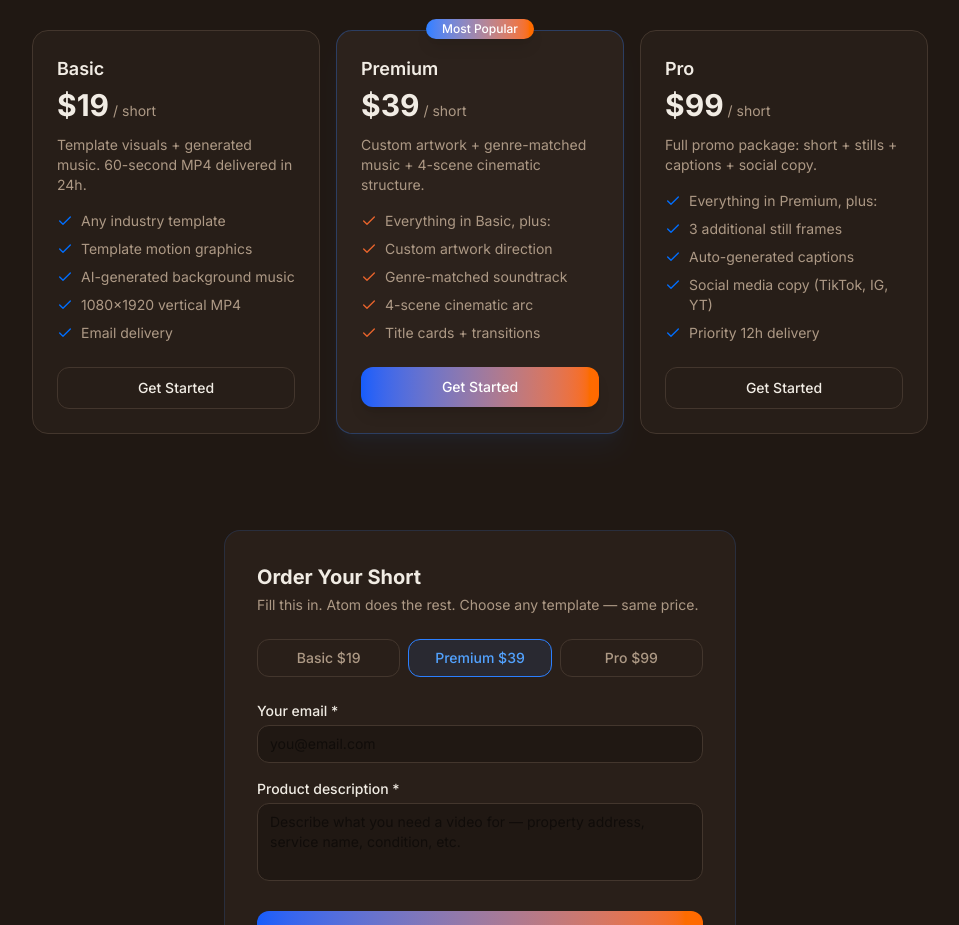
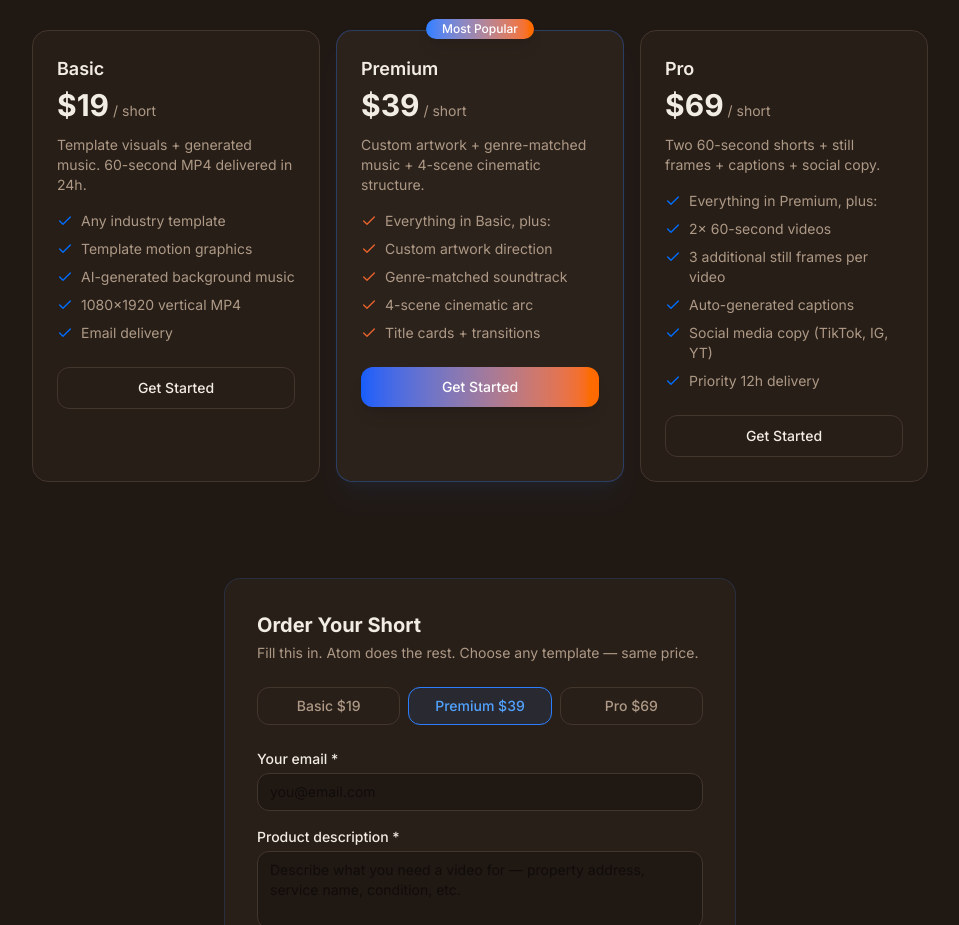
Before and after one commit to nas20two/nasyhub-v2, a Next.js app: page /atom in a window 1280 px wide. Shown: the part 2860-3785 px from the top of the page, without its empty margins (160-1119 px from the left). Built offline with nearby package versions, Linux system fonts and the light colour scheme.

Commit message:
Atom: Pro pricing  with 2 videos + tier descriptions

```diff
--- a/src/app/api/create-atom-checkout/route.ts
+++ b/src/app/api/create-atom-checkout/route.ts
@@ -5,7 +5,7 @@ const STRIPE_API = "https://api.stripe.com/v1";
 const TIER_PRICES: Record<string, { amount: number; name: string; desc: string }> = {
   basic: { amount: 1900, name: "Atom Basic", desc: "Template visuals + generated music. 60-second MP4 delivered in 24h." },
   premium: { amount: 3900, name: "Atom Premium", desc: "Custom artwork + genre-matched music + 4-scene cinematic." },
-  pro: { amount: 9900, name: "Atom Pro", desc: "Full promo package: short + stills + captions + social copy." },
+  pro: { amount: 6900, name: "Atom Pro", desc: "Two 60-second shorts + still frames + captions + social copy." },
 };
 
 export async function POST(req: NextRequest) {
--- a/src/app/atom/page.tsx
+++ b/src/app/atom/page.tsx
@@ -140,11 +140,12 @@ const tiers = [
   },
   {
     name: "Pro",
-    price: 99,
-    desc: "Full promo package: short + stills + captions + social copy.",
+    price: 69,
+    desc: "Two 60-second shorts + still frames + captions + social copy.",
     features: [
       "Everything in Premium, plus:",
-      "3 additional still frames",
+      "2× 60-second videos",
+      "3 additional still frames per video",
       "Auto-generated captions",
       "Social media copy (TikTok, IG, YT)",
       "Priority 12h delivery",
```
